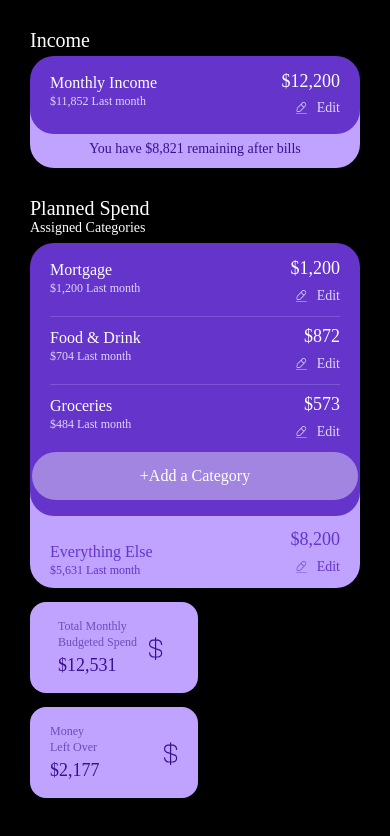
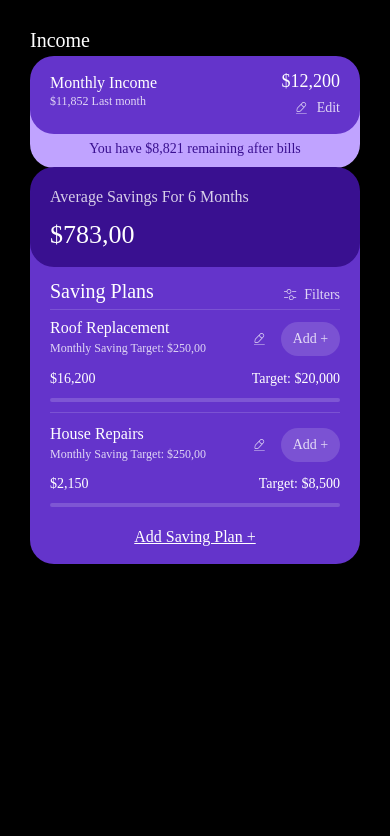
Before and after one commit to Vladzlaf/icons-component, a React Native app: screen / in a window 390 px wide. Shown: the top 836 px of the page. Built offline with nearby package versions, Linux system fonts and the light colour scheme.

Commit message:
added full planned component

```diff
--- a/src/app/average-save/average-save-component.tsx
+++ b/src/app/average-save/average-save-component.tsx
@@ -6,7 +6,7 @@ import EditWhiteIcon from './assets/edit-white-icon copy';
 
 const SavingsComponent = () => {
   return (
-    <View>
+    <View style={{width: '100%'}}>
       <View style={styles.firstContainer}>
         <Text t2 style={{color: '#FFFFFFCC'}}>
           Average Savings For 6 Months
@@ -213,7 +213,7 @@ const styles = StyleSheet.create({
   firstContainer: {
     position: 'absolute',
     top: -31,
-    width: 350,
+    width: '100%',
     flexShrink: 0,
     borderRadius: 24,
     backgroundColor: '#391090',
@@ -224,7 +224,7 @@ const styles = StyleSheet.create({
     zIndex: 1,
   },
   secondContainer: {
-    width: 350,
+    width: '100%',
     borderRadius: 24,
     backgroundColor: '#6434CB',
     paddingLeft: 20,
--- a/src/app/home/home.tsx
+++ b/src/app/home/home.tsx
@@ -1,7 +1,7 @@
 import React from 'react';
 import {StyleSheet, View} from 'react-native';
 import IncomeComponent from '../income/income';
-import PlannedComponent from '../planned/planned-compnent';
+import SavingsComponent from '../average-save/average-save-component';
 
 const styles = StyleSheet.create({
   container: {
@@ -18,7 +18,7 @@ const Home: React.FC = () => {
   return (
     <View style={styles.container}>
       <IncomeComponent />
-      <PlannedComponent />
+      <SavingsComponent />
     </View>
   );
 };
--- a/src/app/planned/planned-compnent.tsx
+++ b/src/app/planned/planned-compnent.tsx
@@ -318,14 +318,19 @@ const PlannedComponent = () => {
           </View>
         </View>
       </View>
-      <View style={{flexDirection: 'row', gap: 14, flexWrap: 'wrap'}}>
+      <View
+        style={{
+          flexDirection: 'row',
+          gap: 14,
+          width: '100%',
+        }}>
         <View
           style={{
             flexDirection: 'row',
             alignItems: 'center',
             justifyContent: 'center',
-            width: 168,
-            height: 91,
+            width: '48%',
+            height: '100%',
             borderRadius: 16,
             backgroundColor: '#C0A3FF',
             paddingTop: 16,
@@ -376,7 +381,7 @@ const PlannedComponent = () => {
             flexDirection: 'row',
             alignItems: 'center',
             justifyContent: 'space-between',
-            width: 168,
+            width: '48%',
             height: 91,
             borderRadius: 16,
             backgroundColor: '#C0A3FF',
```
